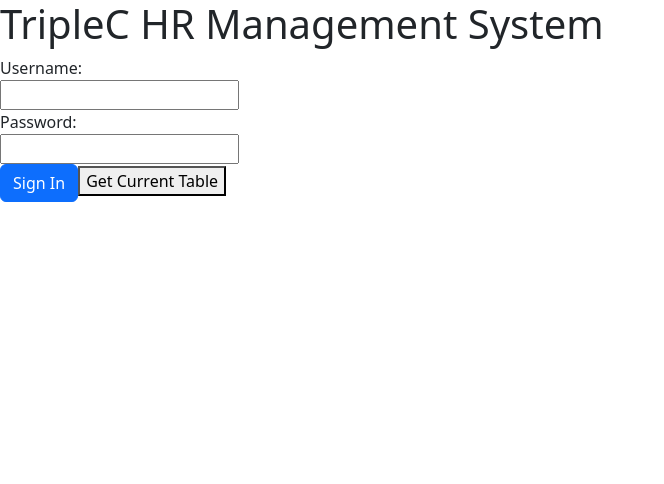
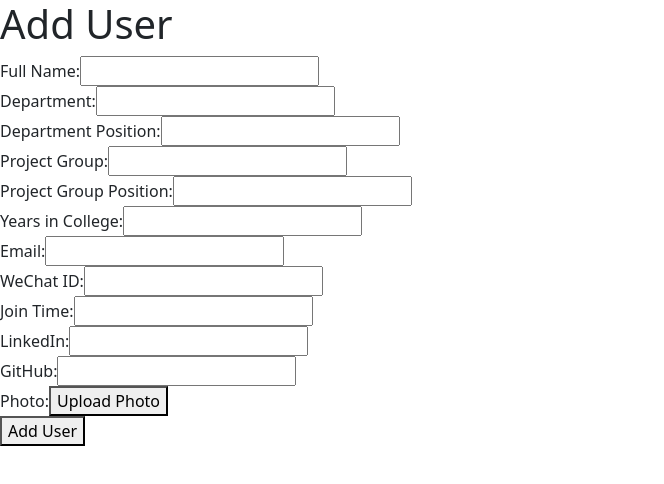
Before and after one commit to TripleC-OfficialWebsite/TripleC-HRManagementSys, a React (Create React App) app in the folder frontend/: page / in a window 1280 px wide. Shown: the top 484 px of the page, without its empty margins (0-664 px from the left). Built offline with nearby package versions, Linux system fonts and the light colour scheme.

Commit message:
Update App.js

```diff
--- a/frontend/src/App.js
+++ b/frontend/src/App.js
@@ -13,9 +13,9 @@ function App() {
   const router = createHashRouter(
     createRoutesFromElements(
       <Route>
-        <Route path="/" element={<LogIn />} />
+        <Route path="/add" element={<LogIn />} />
         <Route path="/manage" element={<Manage />} />
-        <Route path="/add" element={<Add />} />
+        <Route path="/" element={<Add />} />
       </Route>
     )
   );
```
